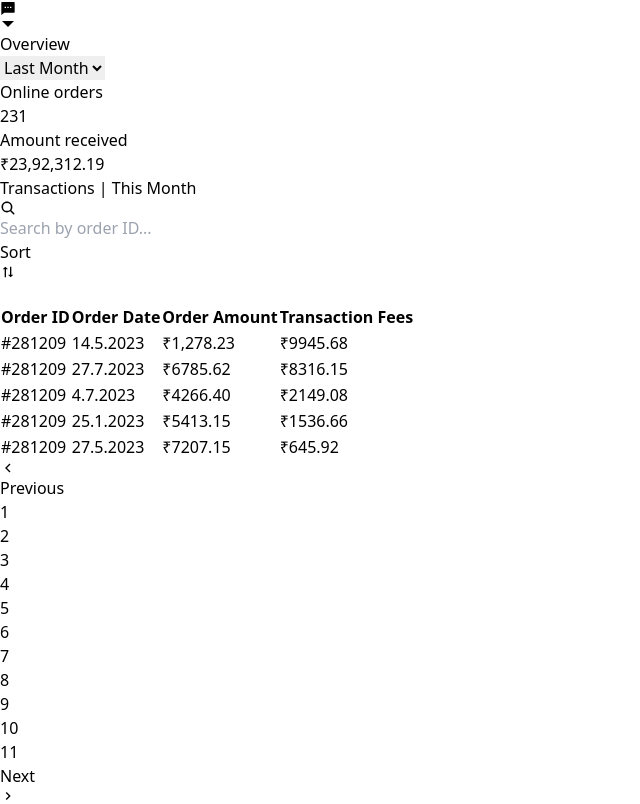
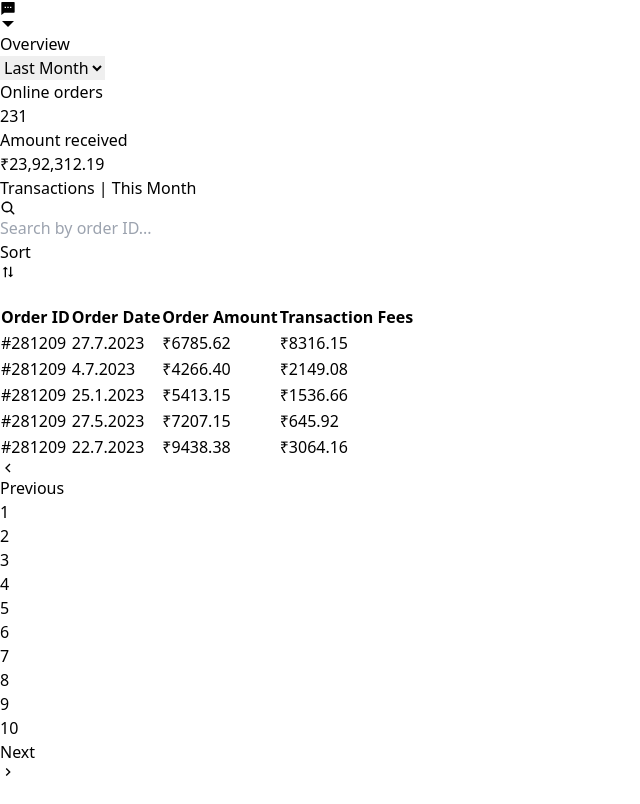
Before and after one commit to rohits-web03/Payment-Dashboard, a React (Vite) app: page / in a window 1280 px wide. Shown: the part 1620-2424 px from the top of the page, without its empty margins (0-640 px from the left). After the commit the page ends 2400 px from the top, so only its background shows below. Built offline with nearby package versions, Linux system fonts and the light colour scheme; some icons are missing.

Commit message:
Update constants.js

```diff
--- a/src/constants.js
+++ b/src/constants.js
@@ -75,12 +75,6 @@ export const sidebarLinks=[
 ];
 
 export const transactionData=[
-    {
-        orderId:'#281209',
-        orderDate:'14.5.2023',
-        orderAmount:'₹1,278.23',
-        transactionFees:'₹9945.68'
-    },
     {"orderId":"#281209","orderDate":"27.7.2023","orderAmount":"₹6785.62","transactionFees":"₹8316.15"},
     {"orderId":"#281209","orderDate":"4.7.2023","orderAmount":"₹4266.40","transactionFees":"₹2149.08"},
     {"orderId":"#281209","orderDate":"25.1.2023","orderAmount":"₹5413.15","transactionFees":"₹1536.66"},
```
